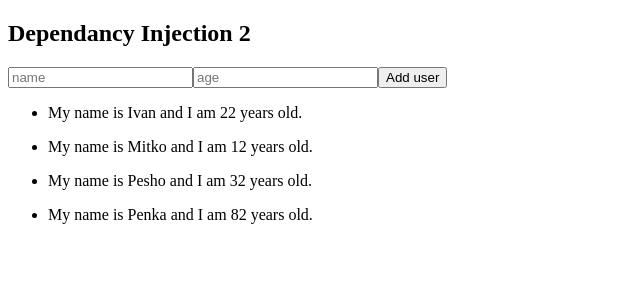
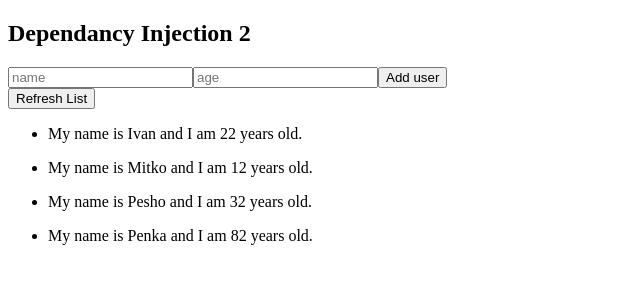
Before and after one commit to DeyanaNikolova/Angular-june-2023, an Angular app in the folder dependancy-injection-rxjs-services/dep-injection-2/dependancy-injection-demo/: page / in a window 1280 px wide. Shown: the top 300 px of the page, without its empty margins (0-640 px from the left). Built offline with nearby package versions, Linux system fonts and the light colour scheme.

Commit message:
Add change detector to user list

```diff
--- a/dependancy-injection-rxjs-services/dep-injection-2/dependancy-injection-demo/src/app/app.component.ts
+++ b/dependancy-injection-rxjs-services/dep-injection-2/dependancy-injection-demo/src/app/app.component.ts
@@ -28,8 +28,8 @@ console.log('User has been added!');
 
   addUser(inpuName: HTMLInputElement, inputAge: HTMLInputElement): void {
     const user = { name: inpuName.value, age: Number(inputAge.value) };
-    // this.users.push(user);
-    this.users = [...this.users, user];
+     this.users.push(user);
+    // this.users = [...this.users, user];
 
     inpuName.value = '';
     inputAge.value = '';
--- a/dependancy-injection-rxjs-services/dep-injection-2/dependancy-injection-demo/src/app/users-list/users-list.component.html
+++ b/dependancy-injection-rxjs-services/dep-injection-2/dependancy-injection-demo/src/app/users-list/users-list.component.html
@@ -1,4 +1,7 @@
 <div>
+    <div>
+        <button (click)="refresh()">Refresh List</button>
+    </div>
     <ul>
         <li *ngFor="let user of users">
         <app-user-list-item [user]="user"/></li>
--- a/dependancy-injection-rxjs-services/dep-injection-2/dependancy-injection-demo/src/app/users-list/users-list.component.ts
+++ b/dependancy-injection-rxjs-services/dep-injection-2/dependancy-injection-demo/src/app/users-list/users-list.component.ts
@@ -1,4 +1,4 @@
-import { ChangeDetectionStrategy, Component, Input } from '@angular/core';
+import { ChangeDetectionStrategy, ChangeDetectorRef, Component, Input } from '@angular/core';
 import { User } from '../types/User';
 @Component({
   selector: 'app-users-list',
@@ -8,4 +8,15 @@ import { User } from '../types/User';
 })
 export class UsersListComponent {
 @Input() users: User[] = [];
+
+constructor(private cd: ChangeDetectorRef) {
+
 }
+ngOnChanges(){
+  console.log('invoked from ngOnChanges');
+}
+
+refresh(){
+  this.cd.detectChanges();
+}
+}
```
